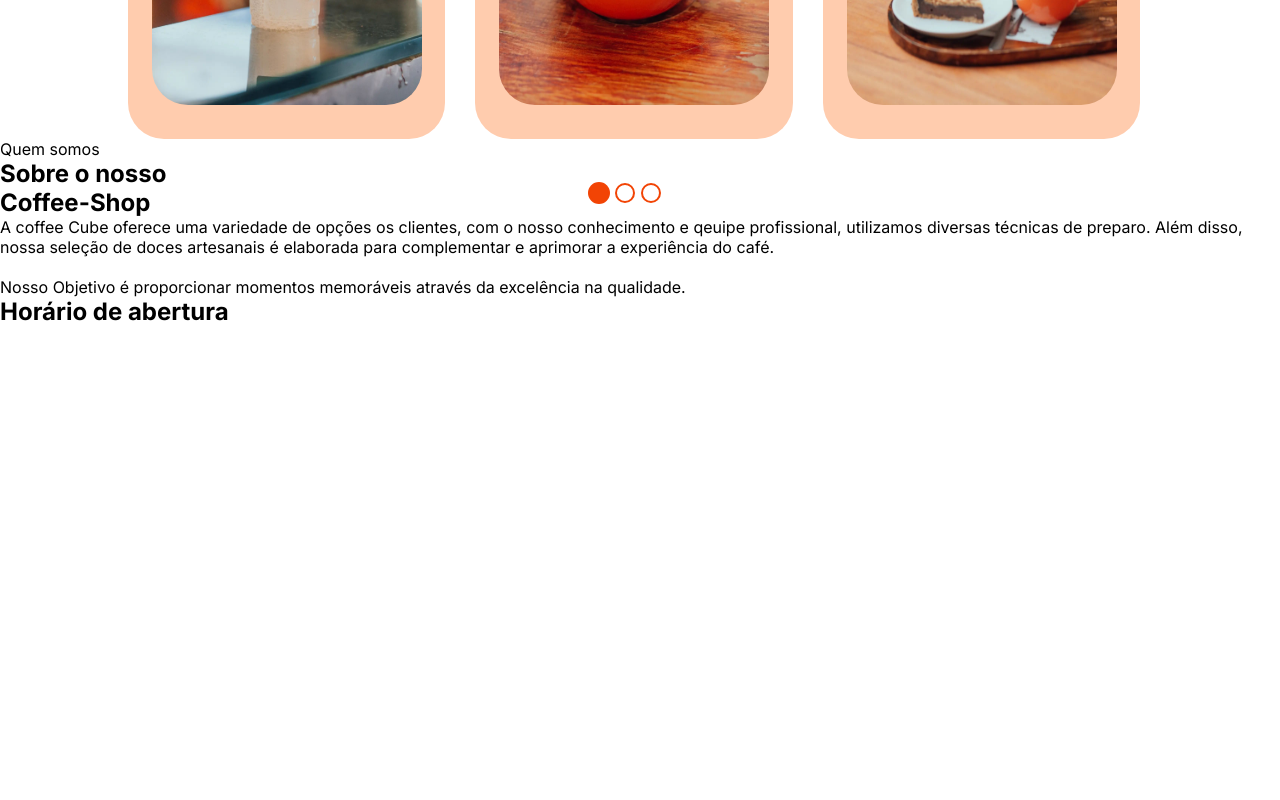
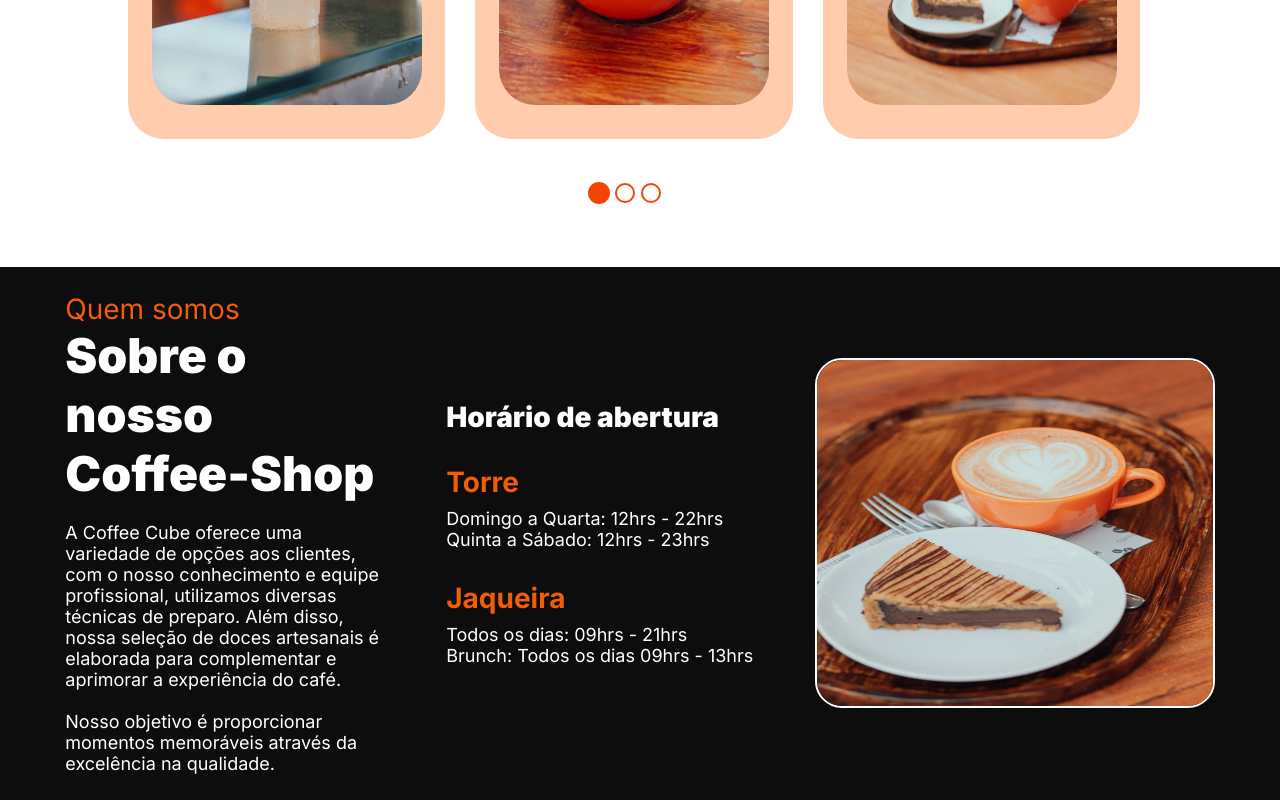
Before and after one commit to GuiJg/Coffee-Cube, a website: page index.html in a window 1280 px wide. Shown: the part 1339-2139 px from the top of the page. Before the commit the page ends 1665 px from the top, so only its background shows below. Drawn offline with Linux system fonts and the light colour scheme; a web font is replaced by a local one.

Commit message:
feat: about page add

```diff
--- a/index.html
+++ b/index.html
@@ -143,14 +143,29 @@
                 Coffee-Shop
             </h2>
             <p>
-                A coffee Cube oferece uma variedade de opções os clientes, com o nosso conhecimento e qeuipe profissional, utilizamos diversas técnicas de preparo. Além disso, nossa seleção de doces artesanais é elaborada para complementar e aprimorar a experiência do café.
+                A Coffee Cube oferece uma variedade de opções aos clientes, com o nosso conhecimento e equipe profissional, utilizamos diversas técnicas de preparo. Além disso, nossa seleção de doces artesanais é elaborada para complementar e aprimorar a experiência do café.
                 <br>
                 <br>
-                Nosso Objetivo é proporcionar momentos memoráveis através da excelência na qualidade.
+                Nosso objetivo é proporcionar momentos memoráveis através da excelência na qualidade.
             </p>
         </div>
         <div class="about-unidades">
             <h2>Horário de abertura</h2>
+            <span>Torre</span>
+            <p>
+                Domingo a Quarta: 12hrs - 22hrs
+                <br>
+                Quinta a Sábado: 12hrs - 23hrs
+            </p>
+            <span>Jaqueira</span>
+            <p>
+                Todos os dias: 09hrs - 21hrs
+                <br>
+                Brunch: Todos os dias 09hrs - 13hrs
+            </p>
+        </div>
+        <div class="about-image">
+            <img src="assets/about-us.webp" alt="">
         </div>
     </section>
     <script src="scripts/splide.min.js"></script>
--- a/styles/style.css
+++ b/styles/style.css
@@ -191,7 +191,7 @@ header {
     padding: 1%;
 }
 
-.menu-text h2{
+.menu-text h2 {
     color: #050505;
     font-size: 43.38px;
     font-weight: 800;
@@ -214,21 +214,21 @@ header {
     transition: 0.5s;
 }
 
-.menu-text a:hover{
+.menu-text a:hover {
     background: transparent;
     color: #000;
 }
 
-.container-slider{
+.container-slider {
     display: flex;
     justify-content: center;
 }
 
-.splide{
+.splide {
     width: 80%;
 }
 
-.splide__list{
+.splide__list {
     gap: 30px;
 }
 
@@ -247,3 +247,76 @@ header {
     width: 85%;
     height: 85%;
 }
+
+.about-page {
+    display: flex;
+    justify-content: center;
+    align-items: center;
+    margin-top: 10%;
+    gap: 5%;
+    padding: 2%;
+    background-color: #0D0D0D;
+    color: #ffff;
+}
+
+.about-text {
+    display: flex;
+    flex-direction: column;
+    width: 26%;
+}
+
+.about-text span {
+    color: #F25C05;
+    font-size: 28px;
+}
+
+.about-text h2 {
+    color: #ffff;
+    font-size: 48.061px;
+    font-weight: 900;
+}
+
+.about-text p {
+    margin-top: 6%;
+    color: #ffff;
+    font-size: 18px;
+}
+
+.about-unidades {
+    display: flex;
+    flex-direction: column;
+}
+
+.about-unidades h2 {
+    color: #ffff;
+    font-size: 28px;
+    font-style: normal;
+    font-weight: 900;
+    line-height: normal;
+}
+
+.about-unidades span {
+    margin-top: 10%;
+    color: #F25C05;
+    font-size: 28px;
+    font-weight: 700;
+}
+
+.about-unidades p {
+    margin-top: 3%;
+    color: #ffff;
+    font-size: 18px;
+}
+
+.about-image {
+    display: flex;
+    justify-content: center;
+    align-items: center;
+}
+
+.about-image img {
+    border-radius: 27px;
+    border: 2px solid #fff;
+    width: 400px;
+    height: 350px;
+}
```
Also changed, not shown: assets/logo-cb.png.
